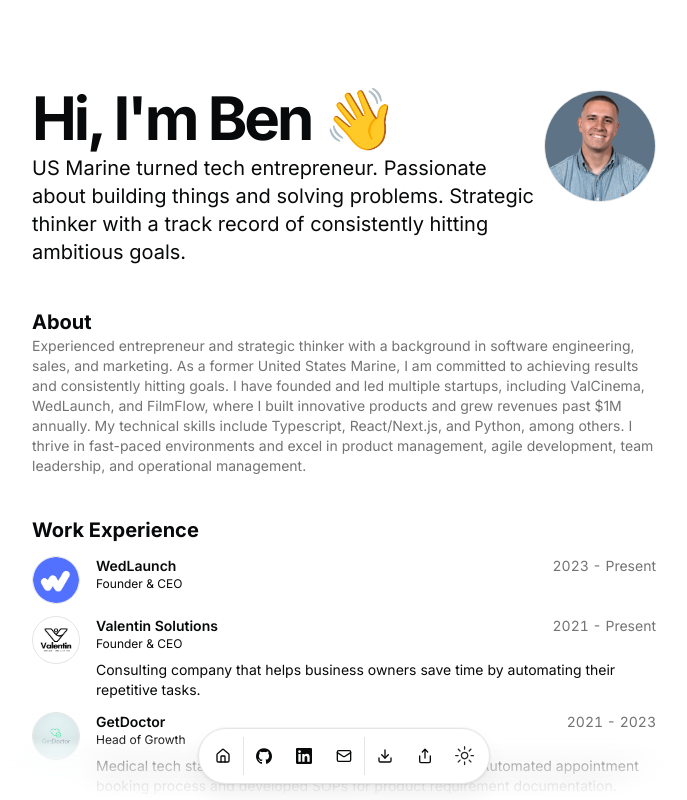
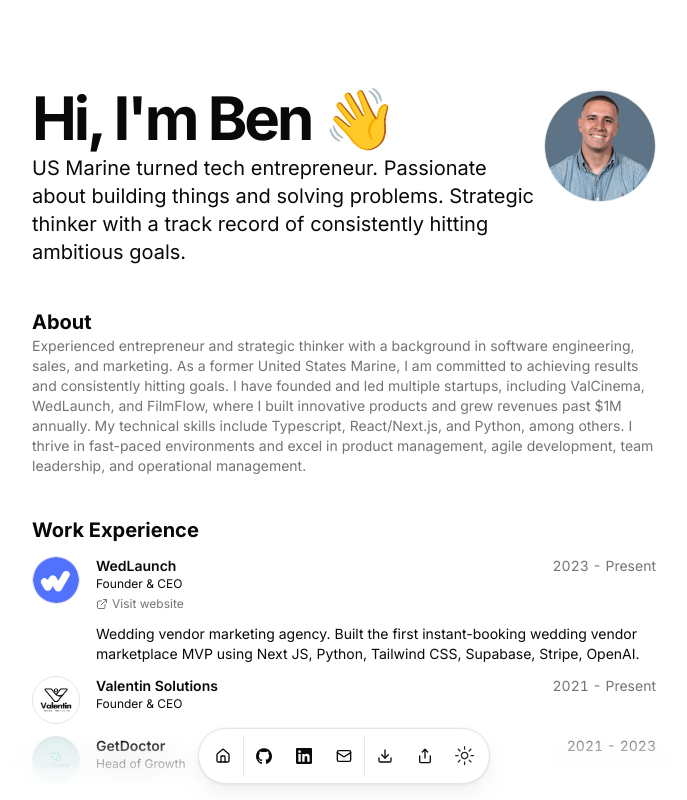
Before and after one commit to bevalen/portfolio, a Next.js app: page / in a window 1280 px wide. Both pictures are taken after a click on the element 640 px from the left and 598 px from the top of the page. Shown: the top 800 px of the page, without its empty margins (296-983 px from the left). Built offline with nearby package versions, Linux system fonts and the light colour scheme.

Commit message:
Added clickable links to resume cards to navigate to websites.

```diff
--- a/src/app/page.tsx
+++ b/src/app/page.tsx
@@ -95,6 +95,7 @@ export default function Page() {
                 title={education.school}
                 subtitle={education.degree}
                 period={`${education.start} - ${education.end}`}
+                description={education.description}
               />
             </BlurFade>
           ))}
--- a/src/components/resume-card.tsx
+++ b/src/components/resume-card.tsx
@@ -5,7 +5,7 @@ import { Badge } from "@/components/ui/badge";
 import { Card, CardHeader } from "@/components/ui/card";
 import { cn } from "@/lib/utils";
 import { motion } from "framer-motion";
-import { ChevronRightIcon } from "lucide-react";
+import { ChevronRightIcon, ExternalLinkIcon } from "lucide-react";
 import Link from "next/link";
 import React from "react";
 
@@ -29,23 +29,17 @@ export const ResumeCard = ({
   period,
   description,
 }: ResumeCardProps) => {
-  const [isExpanded, setIsExpanded] = React.useState(true);
+  const [isExpanded, setIsExpanded] = React.useState(false);
 
-  const handleClick = (e: React.MouseEvent<HTMLAnchorElement, MouseEvent>) => {
-    if (description) {
-      e.preventDefault();
+  const handleClick = () => {
+    if (description || href) {
       setIsExpanded(!isExpanded);
     }
   };
 
   return (
-    <Link
-      href={href || "#"}
-      target="_blank"
-      className="block cursor-pointer"
-      onClick={handleClick}
-    >
-      <Card className="flex">
+    <Card className="cursor-pointer" onClick={handleClick}>
+      <div className="flex">
         <div className="flex-none">
           <Avatar className="border size-12 m-auto bg-muted-background dark:bg-foreground">
             <AvatarImage
@@ -88,6 +82,30 @@ export const ResumeCard = ({
             </div>
             {subtitle && <div className="font-sans text-xs">{subtitle}</div>}
           </CardHeader>
+          {href && (
+            <motion.div
+              initial={{ opacity: 0, height: 0 }}
+              animate={{
+                opacity: isExpanded ? 1 : 0,
+                height: isExpanded ? "auto" : 0,
+              }}
+              transition={{
+                duration: 0.7,
+                ease: [0.16, 1, 0.3, 1],
+              }}
+              className="mb-2"
+            >
+              <Link
+                href={href}
+                target="_blank"
+                className="inline-flex items-center text-xs text-muted-foreground hover:text-foreground"
+                onClick={(e) => e.stopPropagation()}
+              >
+                <ExternalLinkIcon className="mr-1 size-3" />
+                Visit website
+              </Link>
+            </motion.div>
+          )}
           {description && (
             <motion.div
               initial={{ opacity: 0, height: 0 }}
@@ -106,7 +124,7 @@ export const ResumeCard = ({
             </motion.div>
           )}
         </div>
-      </Card>
-    </Link>
+      </div>
+    </Card>
   );
 };
--- a/src/data/resume.tsx
+++ b/src/data/resume.tsx
@@ -270,6 +270,8 @@ export const DATA = {
       logoUrl: "",
       start: "2011",
       end: "2015",
+      description:
+        "Masters Commission is hands on discipleship training school. I studied music and traveled nationally with a worship band.",
     }
   ],
   projects: [
```
